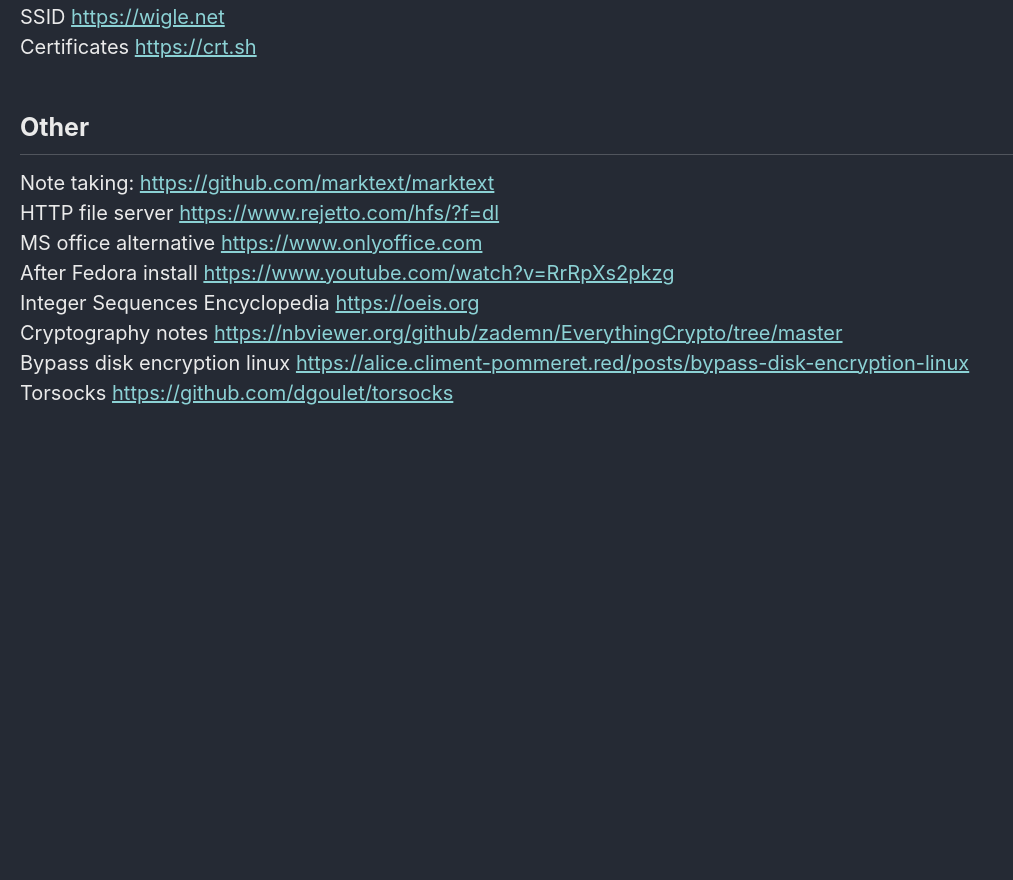
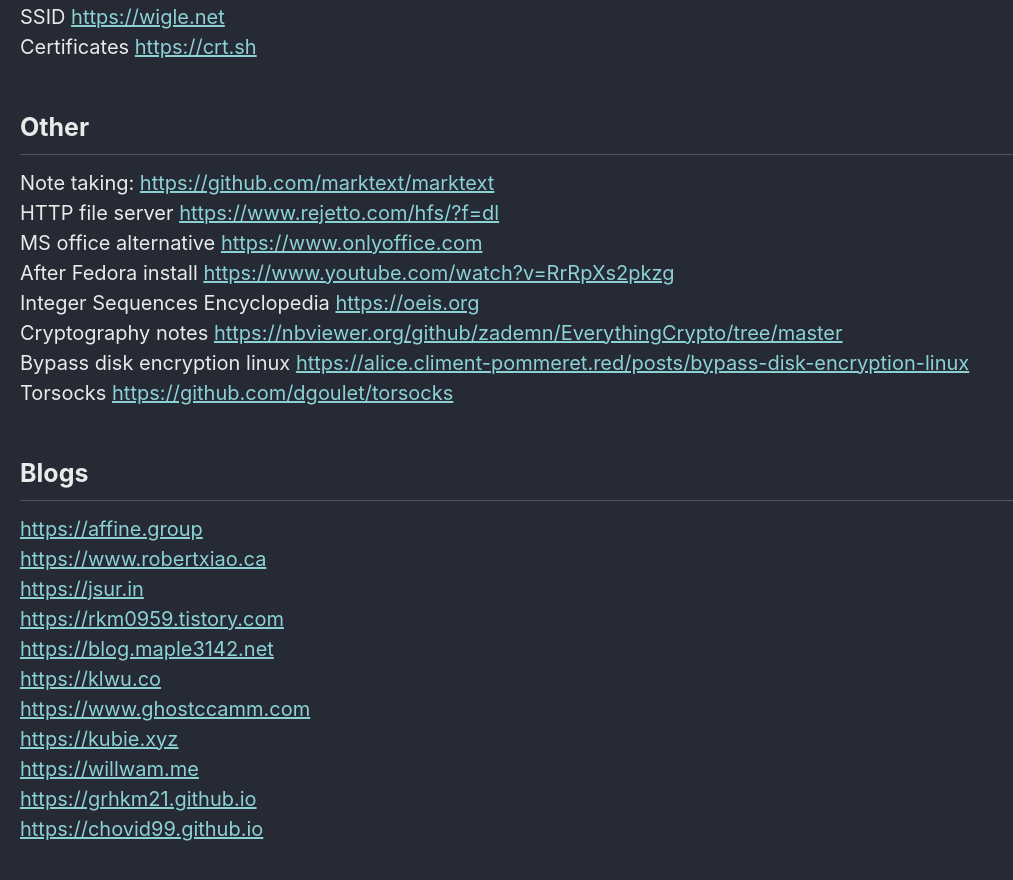
Before and after one commit to Connor-McCartney/Connor-McCartney.github.io, a Jekyll site: the page built from _pages/misc/resources.md, in a window 1280 px wide and 900 px high, scrolled down 1336 px. Shown: the top 880 px of the window, without its empty margins (0-1013 px from the left). Built offline with Jekyll 4.4.1, drawn with Linux system fonts in a browser that asks for light colours; cached includes are drawn as plain includes; before the commit the page ends 1800 px from its top, so only the background shows below that.

Commit message:
Update resources.md

```diff
--- a/_pages/misc/resources.md
+++ b/_pages/misc/resources.md
@@ -52,3 +52,17 @@ Integer Sequences Encyclopedia <https://oeis.org> <br>
 Cryptography notes <https://nbviewer.org/github/zademn/EverythingCrypto/tree/master> <br>
 Bypass disk encryption linux <https://alice.climent-pommeret.red/posts/bypass-disk-encryption-linux> <br>
 Torsocks <https://github.com/dgoulet/torsocks>
+
+## Blogs
+
+<https://affine.group> <br>
+<https://www.robertxiao.ca> <br>
+<https://jsur.in> <br>
+<https://rkm0959.tistory.com> <br>
+<https://blog.maple3142.net> <br>
+<https://klwu.co> <br>
+<https://www.ghostccamm.com> <br>
+<https://kubie.xyz> <br>
+<https://willwam.me> <br>
+<https://grhkm21.github.io> <br>
+<https://chovid99.github.io> <br>
```
